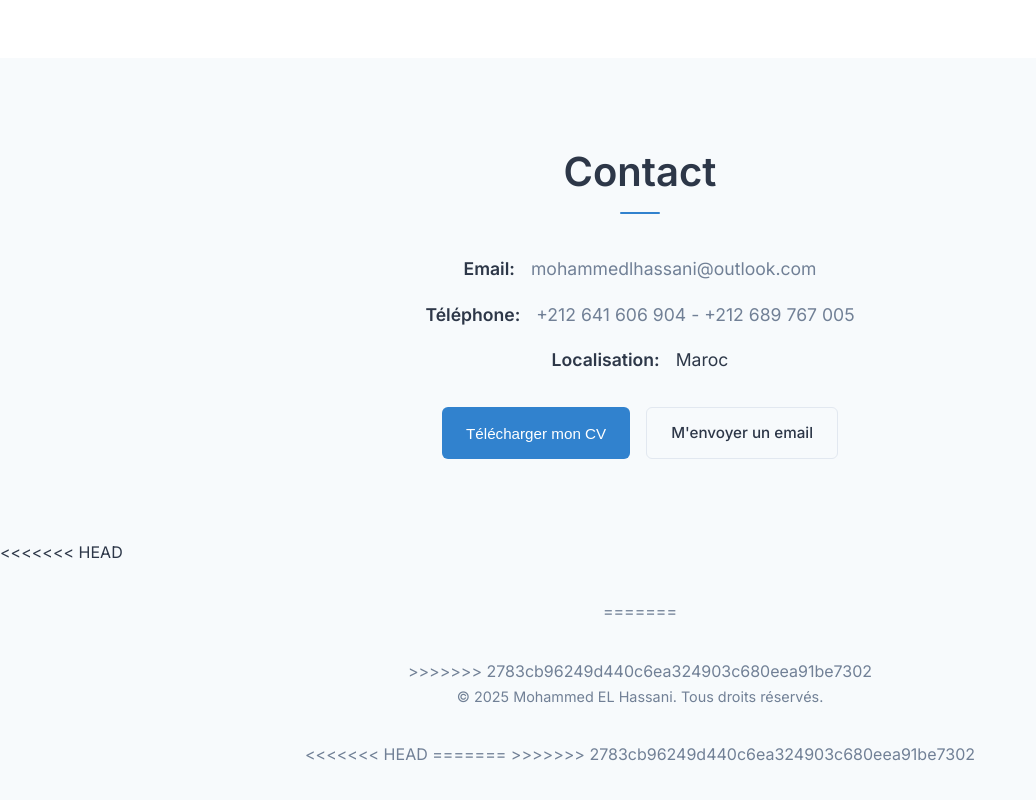
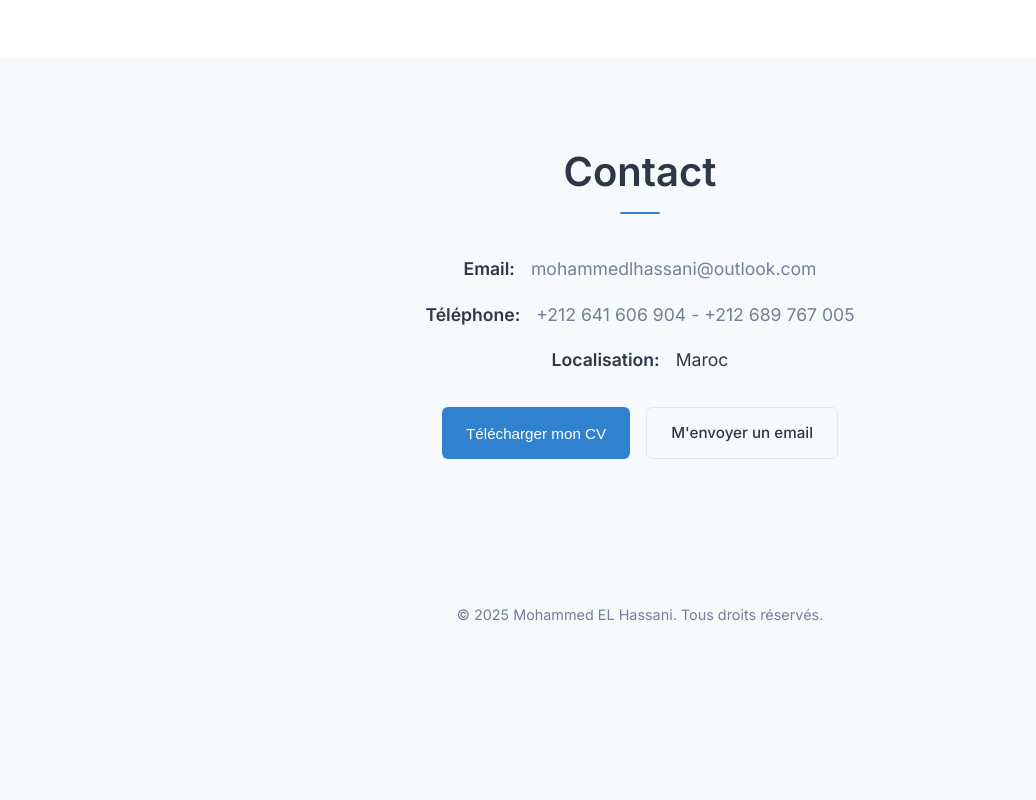
Before and after one commit to MouhamedM/my-portfolio, a plain HTML site: page index.html in a window 1280 px wide. Shown: the part 5319-6119 px from the top of the page, without its empty margins (0-1036 px from the left). After the commit the page ends 6011 px from the top, so only its background shows below. Drawn offline with Linux system fonts and the light colour scheme.

Commit message:
Update index.html

```diff
--- a/index.html
+++ b/index.html
@@ -331,12 +331,12 @@
 
 
     <!-- Footer -->
-<<<<<<< HEAD
+
 
     <footer class="footer">
-=======
+
   <footer class="footer">
->>>>>>> 2783cb96249d440c6ea324903c680eea91be7302
+
         <div class="container">
             <p>&copy; <span id="year"></span> Mohammed EL Hassani. Tous droits réservés.</p>
         </div>
@@ -346,10 +346,8 @@
         document.getElementById('year').textContent = new Date().getFullYear();
     </script>
 
-<<<<<<< HEAD
 
-=======
->>>>>>> 2783cb96249d440c6ea324903c680eea91be7302
+
     <script src="script.js"></script>
 </body>
 
```
